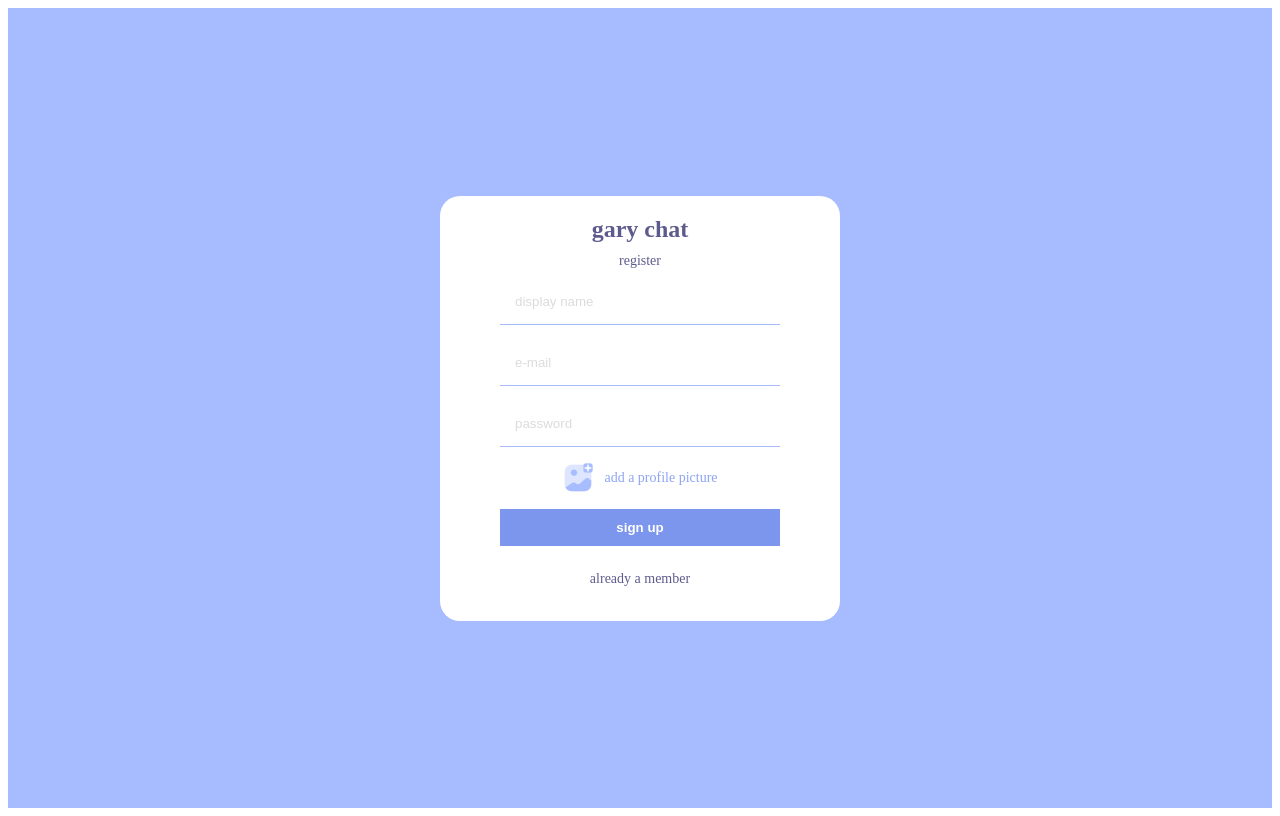
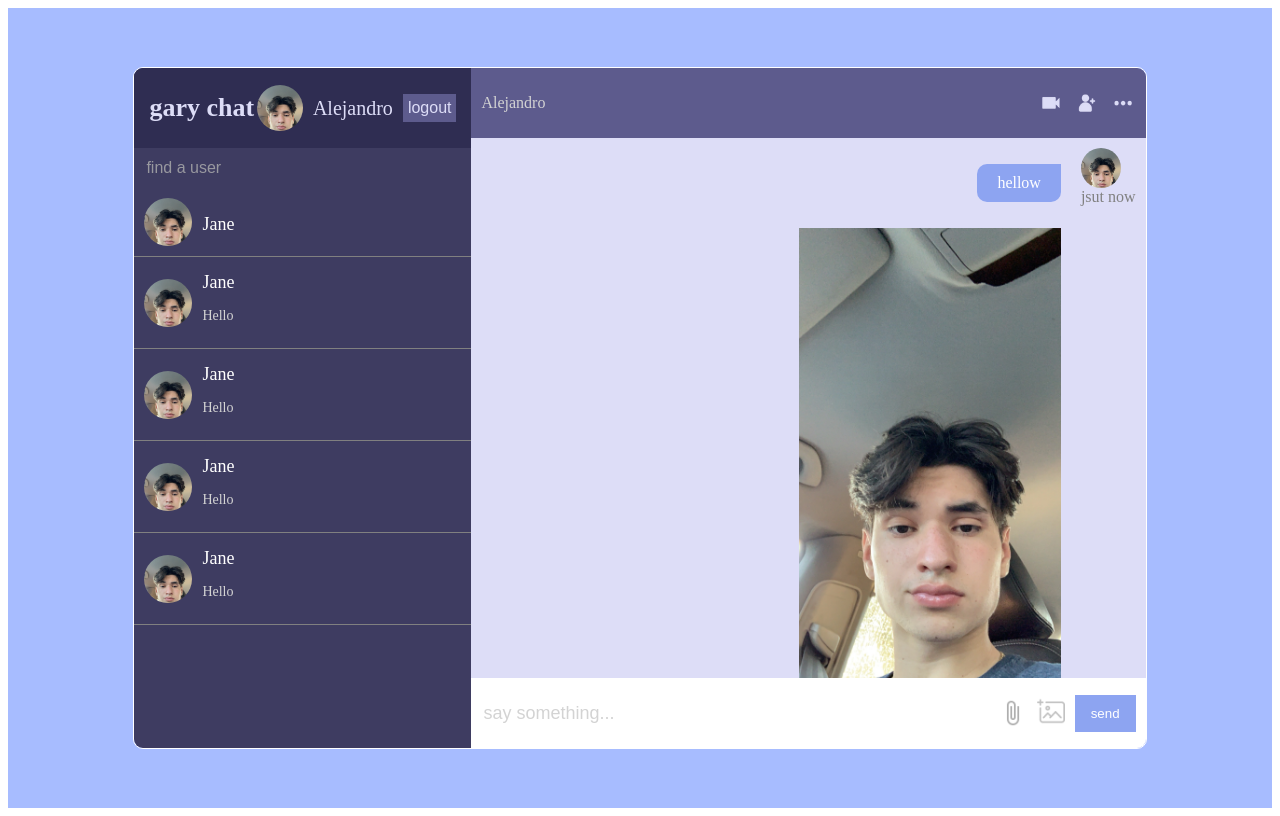
Before and after one commit to jandroo0/GaryChat, a React (Vite) app: page / in a window 1280 px wide. Built offline with nearby package versions, Linux system fonts and the light colour scheme.

Commit message:
Firebase cont
Add firestore support

```diff
--- a/package.json
+++ b/package.json
@@ -13,6 +13,7 @@
     "firebase": "^10.1.0",
     "react": "^18.2.0",
     "react-dom": "^18.2.0",
+    "react-router-dom": "^6.15.0",
     "sass": "^1.65.1"
   },
   "devDependencies": {
--- a/src/App.jsx
+++ b/src/App.jsx
@@ -2,9 +2,25 @@ import Home from './pages/Home';
 import Register from './pages/Register';
 import Login from './pages/Login';
 import './style.scss';
+
+import {
+  Route,
+  Routes,
+  BrowserRouter,
+} from "react-router-dom";
+
 function App() {
   return (
-    <Register />
+    <BrowserRouter>
+      <Routes>
+        <Route path="/">
+          <Route index element={<Home />} />
+          <Route path="login" element={<Login />} />
+          <Route path="register" element={<Register />} />
+        </Route>
+      </Routes>
+
+    </BrowserRouter>
 
   );
 
--- a/src/firebase.js
+++ b/src/firebase.js
@@ -21,7 +21,7 @@ const firebaseConfig = {
 export const app = initializeApp(firebaseConfig);
 export const auth = getAuth();
 
-const analytics = getAnalytics(app);
+export const analytics = getAnalytics(app);
 
 // firebase storage
 export const storage = getStorage();
--- a/src/pages/Register.jsx
+++ b/src/pages/Register.jsx
@@ -8,10 +8,13 @@ import { ref, uploadBytesResumable, getDownloadURL } from "firebase/storage";
 
 import { doc, setDoc } from "firebase/firestore";
 
+import { useNavigate } from "react-router-dom";
+
 
 
 const Register = () => {
     const [err, setErr] = useState(false); // submission error state
+    const navigate = useNavigate();
 
     const handleSubmit = async (e) => { // button submit async function
         e.preventDefault(); // prevent refresh
@@ -24,35 +27,36 @@ const Register = () => {
         try {
             const res = await createUserWithEmailAndPassword(auth, userEmail, userPassword); // response (created user)
 
-            const storageRef = ref(storage, userName); // user pfp storage reference
+            const storageRef = ref(storage, userName); // user storage reference
 
-            const uploadTask = uploadBytesResumable(storageRef, userImgFile); // user pfp upload task
-
-            uploadTask.on(
-                (error) => {
-                    setErr(true);
-                    console.log(error.toString());
-                },
-                () => {
-                    getDownloadURL(uploadTask.snapshot.ref).then(async (downloadURL) => { // on completion give download url
-                        await updateProfile(res.user, {
+            await uploadBytesResumable(storageRef, userImgFile).then(() => {
+                getDownloadURL(storageRef).then(async (downloadUrl) => {
+                    try {
+                        await updateProfile(res.user, { // update profile
                             userName,
-                            photoUrl: downloadURL,
-
+                            profile: downloadUrl,
                         });
-                        await setDoc(doc(db, "users", res.user.uid), {
+                        await setDoc(doc(db, "users", res.user.uid), { // set and send new user doc
                             uid: res.user.uid,
                             userName,
                             userEmail,
-                            photoUrl: downloadURL,
+                            photoUrl: downloadUrl,
                         });
-                    });
-                }
-            );
+
+                        await setDoc(doc(db, "userChats", res.user.uid), {}); // collection of users chats (individual chats with other people)
+                        navigate("/"); //after succesfull operation (register account) go to home page
+
+                    } catch (err) {
+                        console.log(err);
+                        setErr(true);
+                    }
+                });
+            });
         } catch (err) {
             setErr(true);
         }
     };
+
 
     return (
         <div className="formContainer">
@@ -63,8 +67,8 @@ const Register = () => {
                     <input type="text" placeholder="display name" />
                     <input type="email" placeholder="e-mail" />
                     <input type="password" placeholder="password" />
-                    <input style={{ display: "none" }} type="file" id="file" />
-                    <label htmlFor="file">
+                    <input style={{ display: "none" }} type="file" id="userImgFile" />
+                    <label htmlFor="userImgFile">
                         <img src={AddImg} alt="Add profile picture" />
                         <span>add a profile picture</span>
                     </label>
```
Also changed, not shown: src/context/AuthContext.jsx (added, +15 -0 lines), 2 other files (tests, documents, lock files or other folders).
